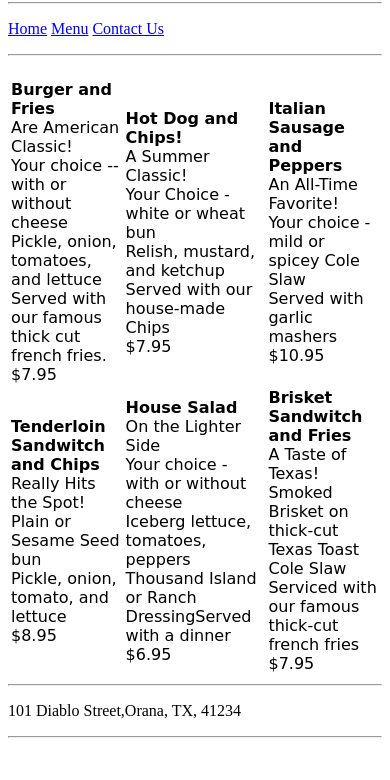
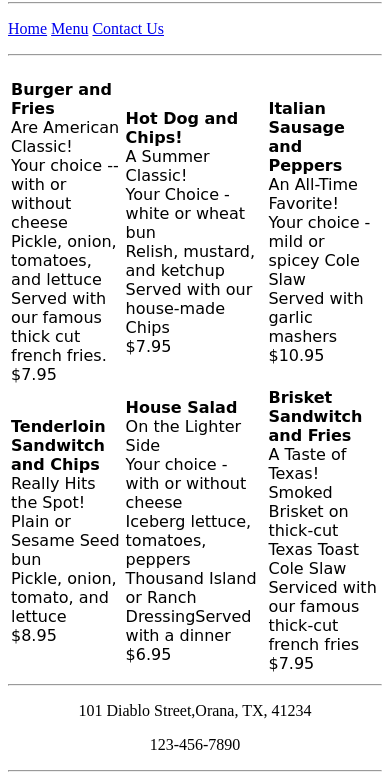
Before and after one commit to ProgrammerJenny/restaurantAssignment, a plain HTML site: page menu.html in a window 390 px wide. Shown: the part 115-895 px from the top of the page. Before the commit the page ends 861 px from the top, so only its background shows below. Drawn offline with Linux system fonts and the light colour scheme.

Commit message:
aligned center and added telephone

```diff
--- a/menu.html
+++ b/menu.html
@@ -83,9 +83,10 @@
 </body> <!--  End Body -->
 
 
-<footer>
+<footer align="center">
     <hr>
     <p>101 Diablo Street,Orana, TX, 41234</p>
+    <p>123-456-7890</p>
     <hr>
 </footer>
 
```
Also changed, not shown: index.html (+2 -1 lines).
